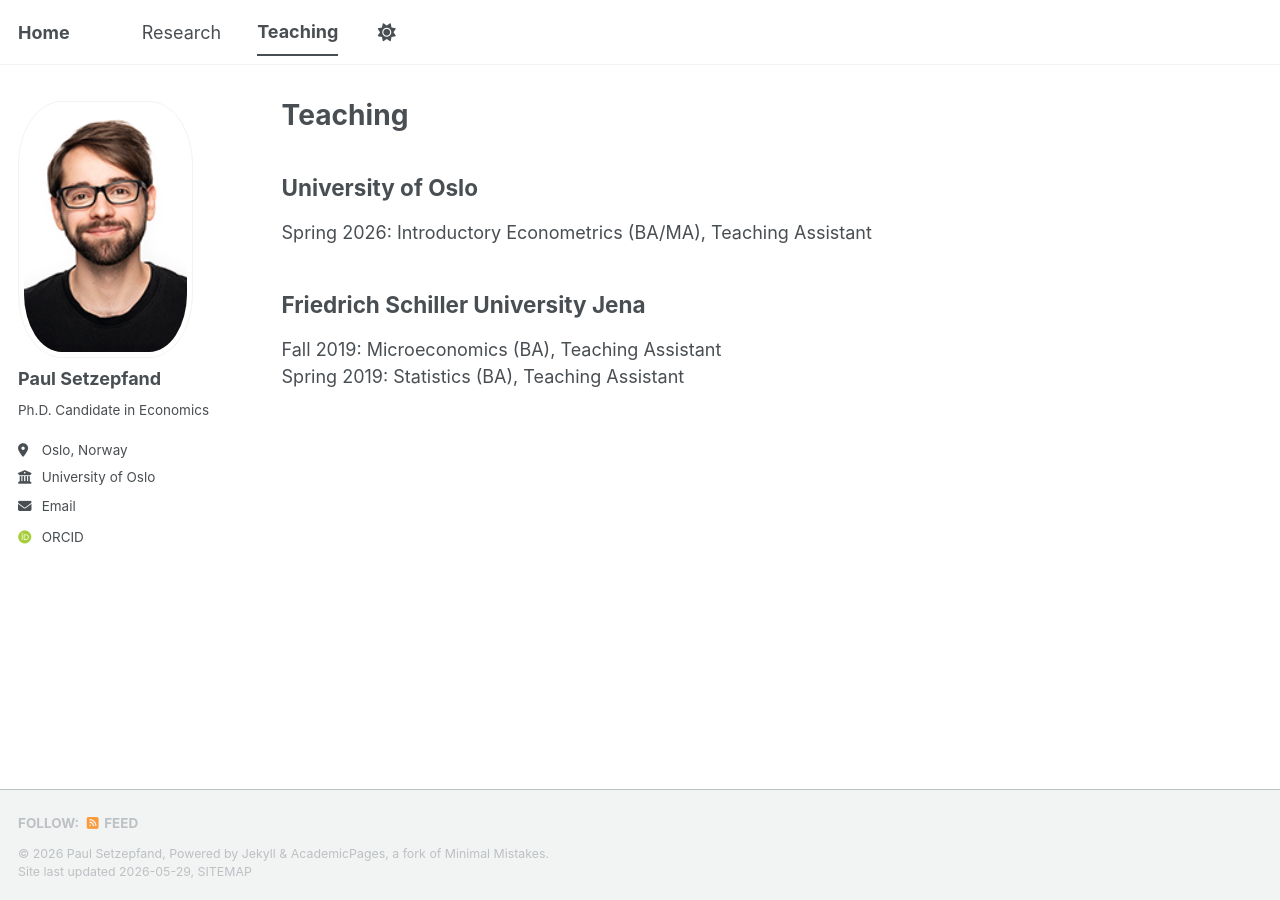
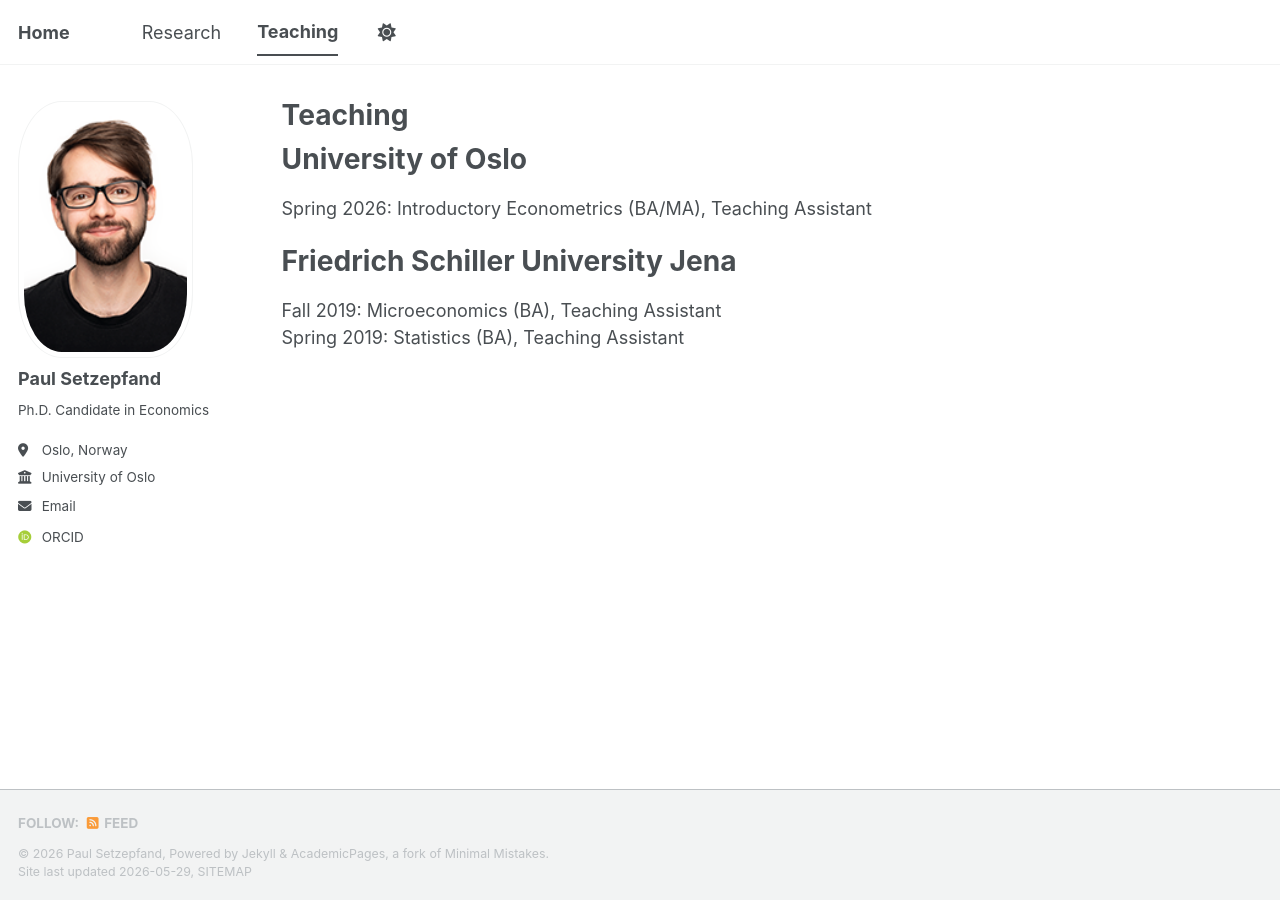
Before and after one commit to paulsetzepfand/paulsetzepfand.github.io, a Jekyll site: the page built from _pages/teaching.md, in a window 1280 px wide. Built offline with Jekyll 4.4.1, drawn with Linux system fonts in a browser that asks for light colours; some web fonts are replaced; a script bundle is joined from its source files by our own code; library files that are not in the unit come from our copies.

```diff
--- a/_pages/teaching.md
+++ b/_pages/teaching.md
@@ -5,11 +5,11 @@ author_profile: true
 layout: archive
 ---
 
-## University of Oslo
+# University of Oslo
 
 Spring 2026: Introductory Econometrics (BA/MA), Teaching Assistant
 
-## Friedrich Schiller University Jena
+# Friedrich Schiller University Jena
 
 Fall 2019: Microeconomics (BA), Teaching Assistant <br>
 Spring 2019: Statistics (BA), Teaching Assistant
```
